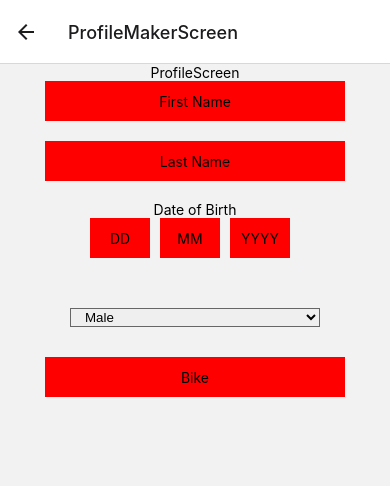
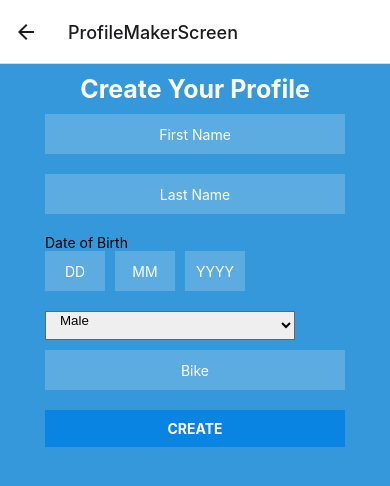
Before and after one commit to jgcav/UpShift, a React Native app in the folder mobile/: screen /ProfileMakerScreen in a window 390 px wide. Shown: the top 486 px of the page. Built offline with nearby package versions, Linux system fonts and the light colour scheme; no server answers; the database is empty.

Commit message:
got keyboard avoiding done

```diff
--- /dev/null
+++ b/mobile/Components/ProfileInputs.js
@@ -0,0 +1,134 @@
+import React, { useState } from "react";
+import {
+  KeyboardAvoidingView,
+  TextInput,
+  Text,
+  View,
+  TouchableOpacity,
+  StyleSheet,
+} from "react-native";
+import { Picker } from "@react-native-picker/picker";
+
+export default function ProfileInputs() {
+  const [selectedGender, setSelectedGender] = useState("male");
+
+  return (
+    // <KeyboardAvoidingView
+    //   behavior="padding"
+    //   keyboardVerticalOffset={10}
+    //   style={style.container}
+    // >
+    <View style={style.container}>
+      <Text style={style.title}>Create Your Profile</Text>
+      <TextInput
+        style={style.input}
+        placeholder="First Name"
+        placeholderTextColor={"white"}
+      ></TextInput>
+      <TextInput
+        style={style.input}
+        placeholder="Last Name"
+        placeholderTextColor={"white"}
+      ></TextInput>
+      <Text>Date of Birth</Text>
+      <View style={style.dateBlock}>
+        <TextInput
+          style={style.dateInput}
+          placeholder="DD"
+          placeholderTextColor={"white"}
+          keyboardType="number-pad"
+          maxLength={2}
+          returnKeyType={"done"}
+        ></TextInput>
+        <TextInput
+          style={style.dateInput}
+          placeholder="MM"
+          placeholderTextColor={"white"}
+          keyboardType="number-pad"
+          maxLength={2}
+          returnKeyType={"done"}
+        ></TextInput>
+        <TextInput
+          style={style.dateInput}
+          placeholder="YYYY"
+          placeholderTextColor={"white"}
+          keyboardType="number-pad"
+          maxLength={4}
+          returnKeyType={"done"}
+        ></TextInput>
+      </View>
+      <Picker
+        selectedValue={selectedGender}
+        onValueChange={(itemValue, itemIndex) => setSelectedGender(itemValue)}
+        mode="dropdown"
+        style={style.dropdown}
+      >
+        <Picker.Item label="Choose Gender:" value="" />
+        <Picker.Item label="Male" value="male" />
+        <Picker.Item label="Female" value="female" />
+        <Picker.Item label="Other" value="other" />
+      </Picker>
+      <TextInput
+        style={style.input}
+        placeholder="Bike"
+        placeholderTextColor={"white"}
+      ></TextInput>
+      <TouchableOpacity style={style.buttonContainer}>
+        <Text style={style.buttonText}>CREATE</Text>
+      </TouchableOpacity>
+    </View>
+  );
+}
+
+const style = StyleSheet.create({
+  container: { flex: 1 },
+  input: {
+    height: 40,
+    width: 300,
+    backgroundColor: "rgba(255,255,255,0.2)",
+    marginBottom: 20,
+    textAlign: "center",
+    color: "black",
+    paddingHorizontal: 10,
+  },
+  title: {
+    fontWeight: "bold",
+    color: "white",
+    fontSize: 25,
+    padding: 10,
+    textAlign: "center",
+  },
+  dateInput: {
+    height: 40,
+    width: 60,
+    backgroundColor: "rgba(255,255,255,0.2)",
+    marginBottom: 10,
+    marginRight: 10,
+    textAlign: "center",
+    color: "white",
+    paddingHorizontal: 10,
+  },
+  dateBlock: {
+    flexDirection: "row",
+  },
+  dropdown: {
+    marginVertical: 10,
+    width: 250,
+    paddingHorizontal: 10,
+    paddingBottom: 10,
+    borderWidth: 1,
+    borderColor: "#666",
+  },
+  buttonContainer: {
+    backgroundColor: "#0984e3",
+    paddingVertical: 10,
+    paddingHorizontal: 10,
+    width: 300,
+    marginBottom: 20,
+  },
+  buttonText: {
+    textAlign: "center",
+    color: "white",
+    fontWeight: "bold",
+  },
+});
--- a/mobile/Components/ProfileMakerScreen.js
+++ b/mobile/Components/ProfileMakerScreen.js
@@ -1,104 +1,33 @@
-import React, { useState } from "react";
-import { Text, View, TextInput, StyleSheet, ScrollView } from "react-native";
-import { Picker } from "@react-native-picker/picker";
+import React from "react";
+import {
+  Text,
+  View,
+  TextInput,
+  StyleSheet,
+  ScrollView,
+  KeyboardAvoidingView,
+} from "react-native";
+
+import ProfileInputs from "./ProfileInputs";
 
 export default function ProfileMakerScreen() {
-  const [selectedGender, setSelectedGender] = useState("male");
-
   return (
-    // <ScrollView>
-    <View style={style.container}>
-      <Text>ProfileScreen</Text>
-      <TextInput
-        style={style.input}
-        placeholder="First Name"
-        placeholderTextColor={"black"}
-      ></TextInput>
-      <TextInput
-        style={style.input}
-        placeholder="Last Name"
-        placeholderTextColor={"black"}
-      ></TextInput>
-      <Text>Date of Birth</Text>
-      <View style={style.dateBlock}>
-        <TextInput
-          style={style.dateInput}
-          placeholder="DD"
-          placeholderTextColor={"black"}
-          keyboardType="number-pad"
-          maxLength={2}
-          returnKeyType={ "done" }
-        ></TextInput>
-        <TextInput
-          style={style.dateInput}
-          placeholder="MM"
-          placeholderTextColor={"black"}
-          keyboardType="number-pad"
-          maxLength={2}
-          returnKeyType={ "done" }
-        ></TextInput>
-        <TextInput
-          style={style.dateInput}
-          placeholder="YYYY"
-          placeholderTextColor={"black"}
-          keyboardType="number-pad"
-          maxLength={4}
-          returnKeyType={ "done" }
-        ></TextInput>
-      </View>
-      <Picker
-        selectedValue={selectedGender}
-        onValueChange={(itemValue, itemIndex) => setSelectedGender(itemValue)}
-        mode="dropdown"
-        style={style.dropdown}
-      >
-        <Picker.Item label="Choose Gender:" value="" />
-        <Picker.Item label="Male" value="male" />
-        <Picker.Item label="Female" value="female" />
-        <Picker.Item label="Other" value="other" />
-      </Picker>
-      <TextInput
-          style={style.input}
-          placeholder="Bike"
-          placeholderTextColor={"black"}
-        ></TextInput>
-    </View>
-
+    <KeyboardAvoidingView
+      behavior="position"
+      style={style.container}
+      keyboardVerticalOffset={10}
+    >
+      <ScrollView>
+        <ProfileInputs />
+      </ScrollView>
+    </KeyboardAvoidingView>
   );
 }
 
 const style = StyleSheet.create({
   container: {
+    backgroundColor: "#3498db",
     alignItems: "center",
     flex: 1,
   },
-  input: {
-    height: 40,
-    width: 300,
-    backgroundColor: "red",
-    marginBottom: 20,
-    textAlign: "center",
-    color: "black",
-    paddingHorizontal: 10,
-  },
-  dateInput: {
-    height: 40,
-    width: 60,
-    backgroundColor: "red",
-    marginBottom: 20,
-    marginRight: 10,
-    textAlign: "center",
-    color: "black",
-    paddingHorizontal: 10,
-  },
-  dateBlock: {
-    flexDirection: "row",
-  },
-  dropdown: {
-    marginVertical: 30,
-    width: 250,
-    paddingHorizontal: 10,
-    borderWidth: 1,
-    borderColor: "#666",
-  },
 });
```
